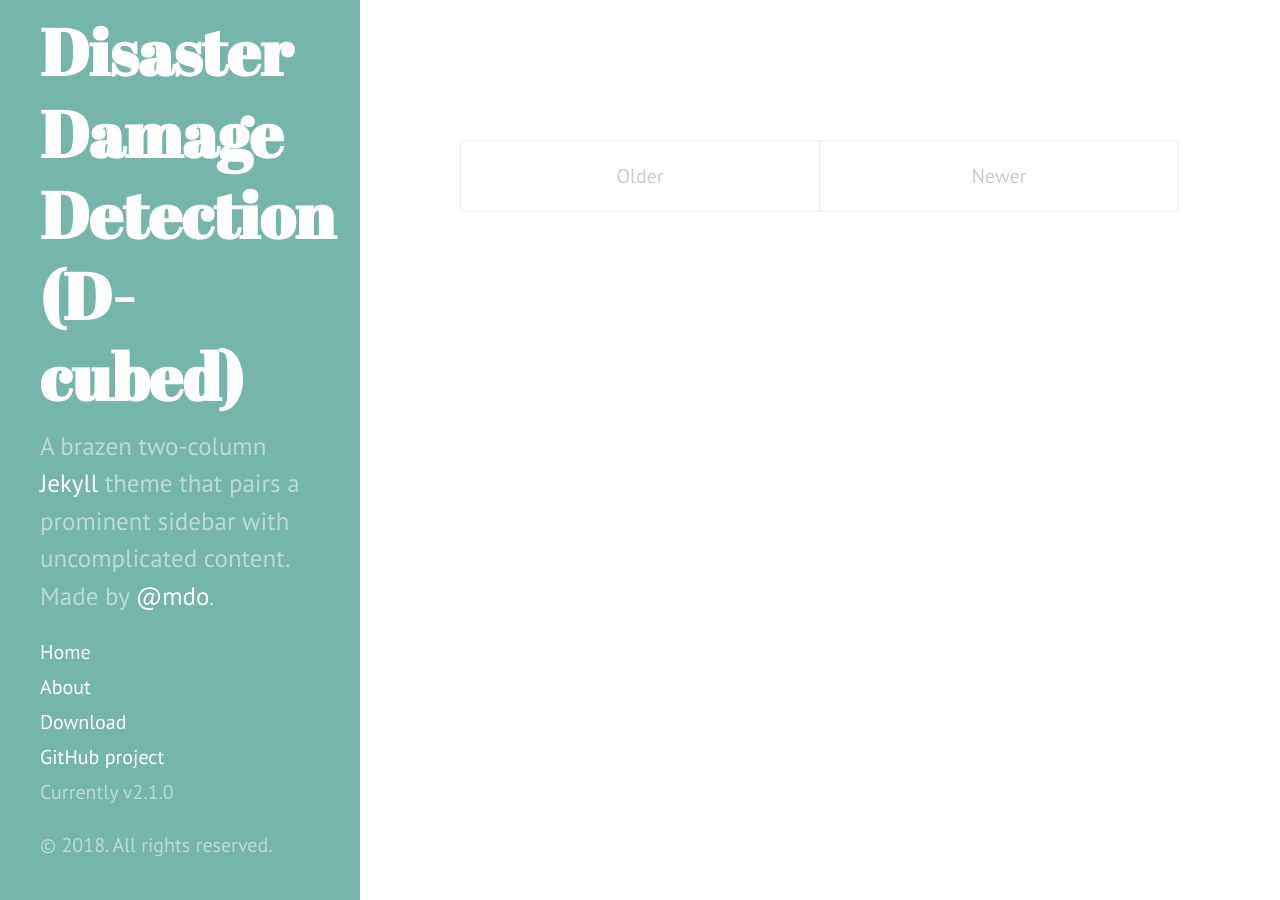
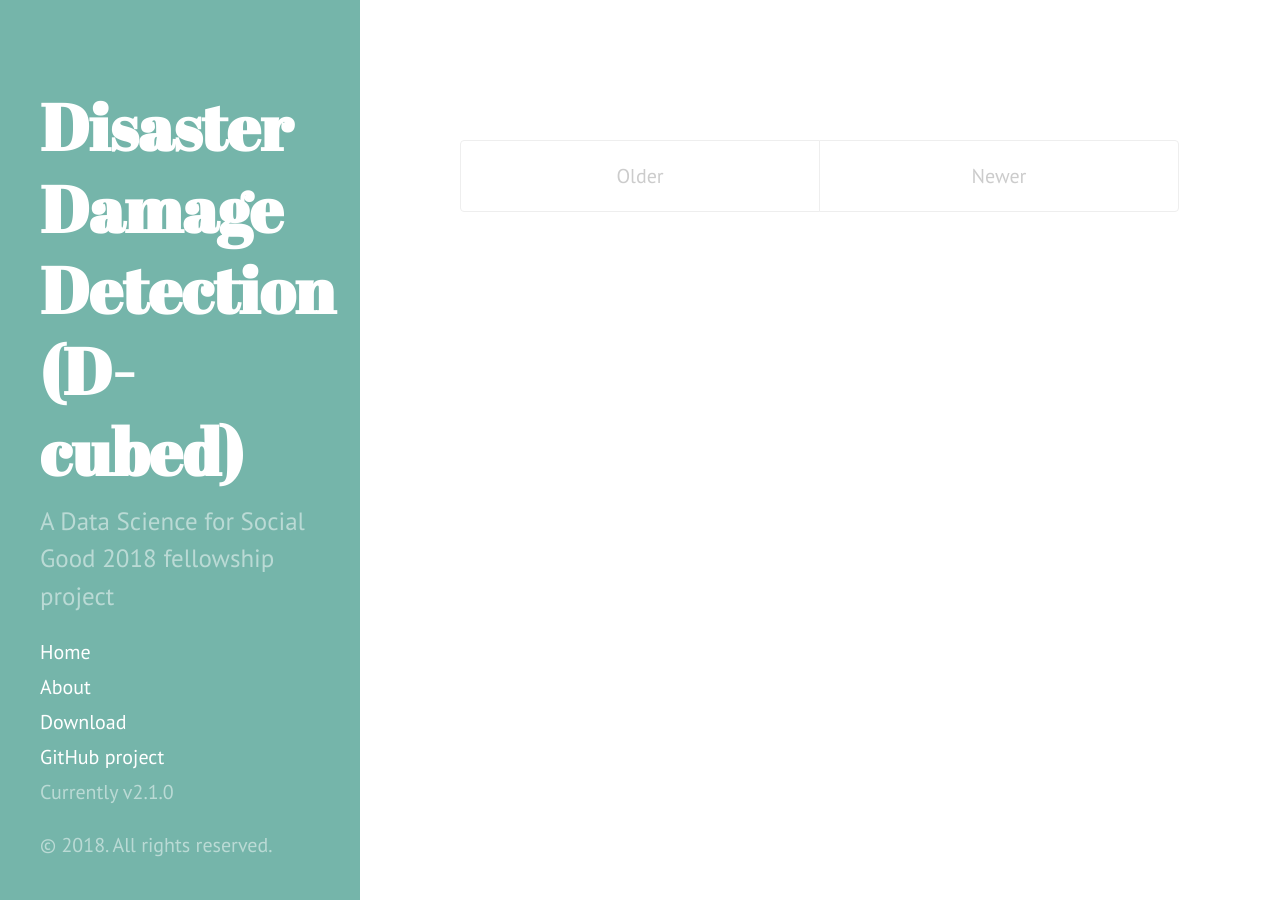
Before and after one commit to DDS-Lab/disaster-damage-detection, a Jekyll site: the page built from index.html, in a window 1280 px wide. Built offline with Jekyll 4.4.1, drawn with Linux system fonts in a browser that asks for light colours; the list of posts is cut into pages by our own code.

Commit message:
Update _config.yml

```diff
--- a/_config.yml
+++ b/_config.yml
@@ -1,24 +1,12 @@
-# Dependencies
-highlighter:      rouge
-
 # Permalinks
 permalink:        pretty
 
 # Setup
 title:            Disaster Damage Detection (D-cubed)
 tagline:          'Automatic damage detection in satellite imagery after hurricanes'
-description:      'A brazen two-column <a href="http://jekyllrb.com" target="_blank">Jekyll</a> theme that pairs a prominent sidebar with uncomplicated content. Made by <a href="https://twitter.com/mdo" target="_blank">@mdo</a>.'
+description:      'A Data Science for Social Good 2018 fellowship project'
 url:              "https://dds-lab.github.io"
 baseurl:          "/disaster-damage-detection"
 
-author:
-  name:           'Mark Otto'
-  url:            https://twitter.com/mdo
-
-paginate:         5
-
 # Custom vars
 version:          2.1.0
-
-github:
-  repo:           https://github.com/DDS-Lab/disaster-damage-detection
```
